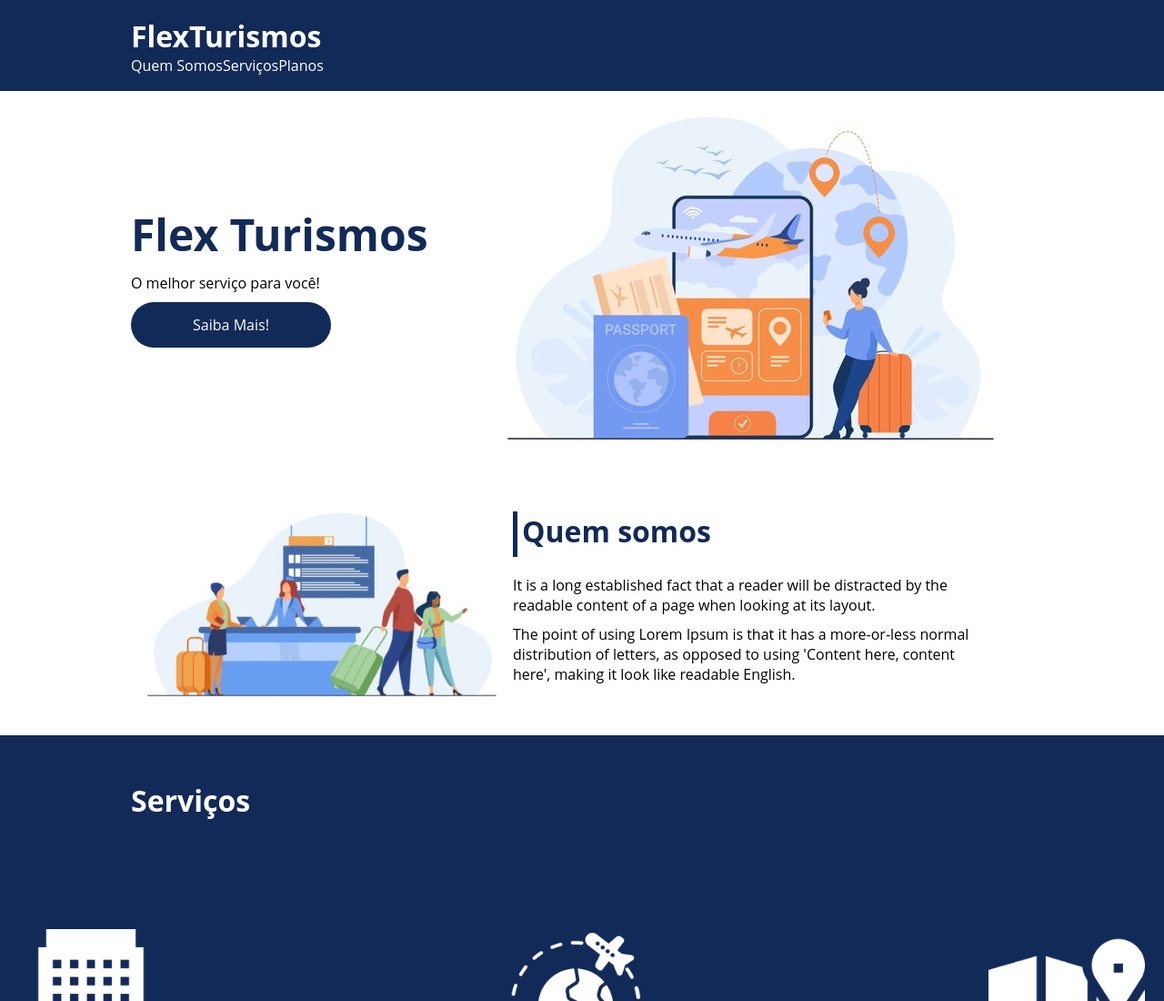
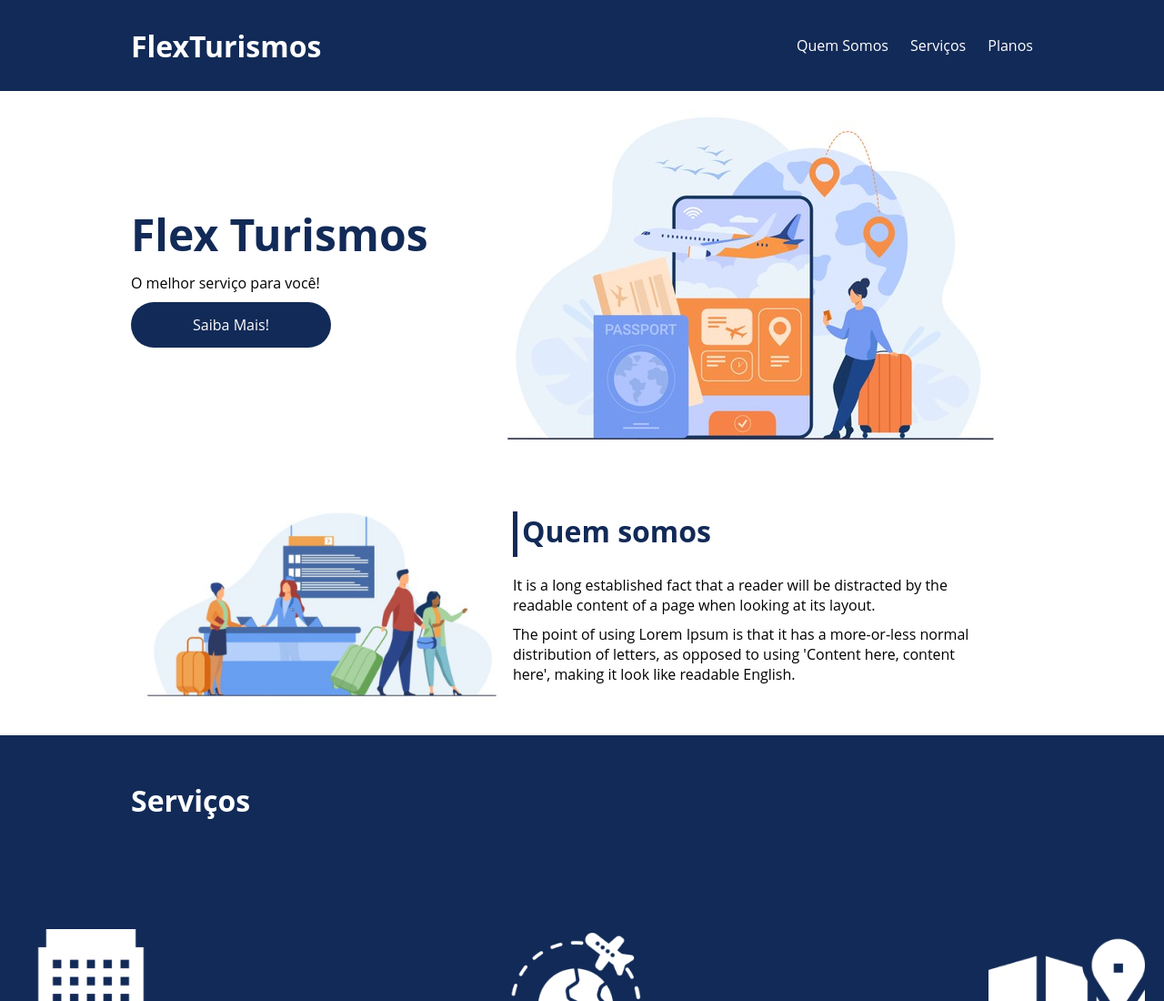
Before and after one commit to ras22lok/CSS-Flexbox, a plain HTML site: page Flex-projeto/index.html in a window 1280 px wide. Shown: the top 1100 px of the page at 91% size. Drawn offline with Linux system fonts and the light colour scheme.

Commit message:
Add files via upload

```diff
--- a/Flex-projeto/style.css
+++ b/Flex-projeto/style.css
@@ -47,7 +47,9 @@ header .list-items{
     color: #fff;
 }
 
-header .menu{
+header .corpo-menu{
+    display: flex;
+    width: 100%;
     justify-content: space-between;
 }
 
```
